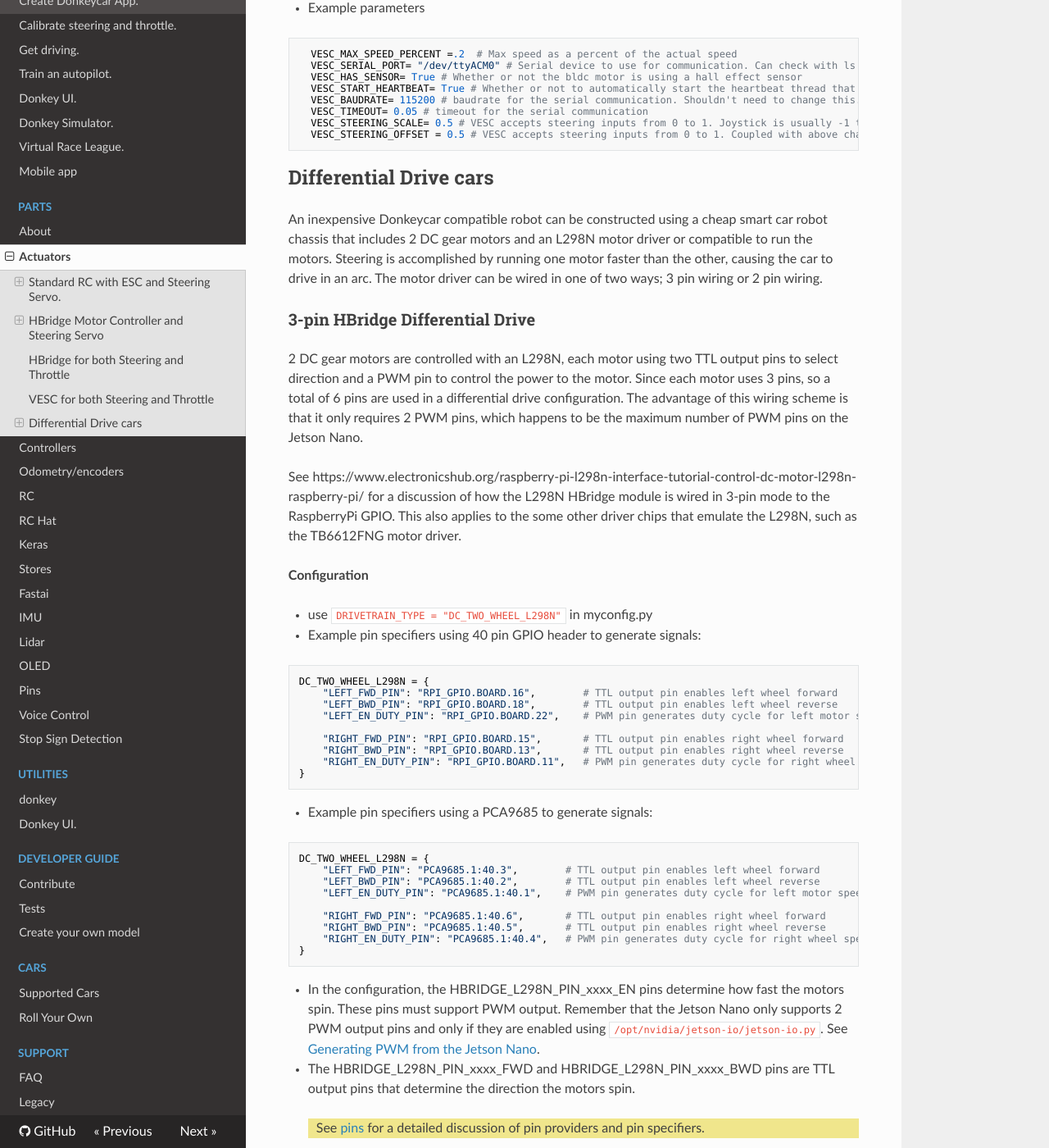
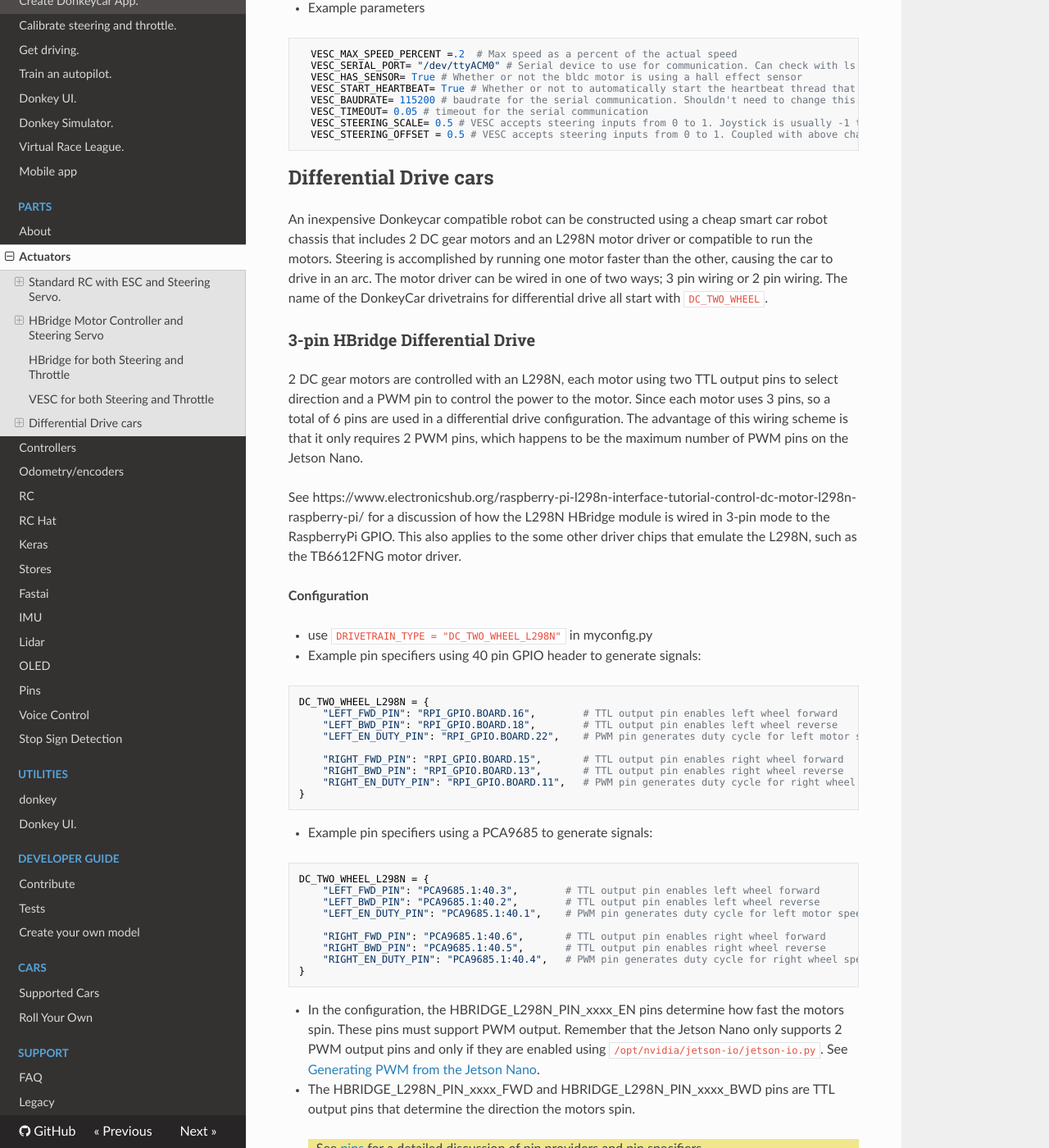
Before and after one commit to autorope/donkeydocs, an MkDocs documentation site: the page built from docs/parts/actuators.md, in a window 1280 px wide and 1400 px high, scrolled down 8005 px. Shown: the whole window at 82% size. Built offline with MkDocs 1.6.1, drawn with Linux system fonts in a browser that asks for light colours; nearby versions of some CDN libraries; some of the changed text lies outside the part shown.

Commit message:
Update actuators.md

````diff
--- a/docs/parts/actuators.md
+++ b/docs/parts/actuators.md
@@ -220,7 +220,7 @@ Requires installation of PyVESC from source for servo control (pip install git+h
 ```
 
 ## Differential Drive cars
-An inexpensive Donkeycar compatible robot can be constructed using a cheap smart car robot chassis that includes 2 DC gear motors and an L298N motor driver or compatible to run the motors.  Steering is accomplished by running one motor faster than the other, causing the car to drive in an arc.  The motor driver can be wired in one of two ways; 3 pin wiring or 2 pin wiring.
+An inexpensive Donkeycar compatible robot can be constructed using a cheap smart car robot chassis that includes 2 DC gear motors and an L298N motor driver or compatible to run the motors.  Steering is accomplished by running one motor faster than the other, causing the car to drive in an arc.  The motor driver can be wired in one of two ways; 3 pin wiring or 2 pin wiring.  The name of the DonkeyCar drivetrains for differential drive all start with `DC_TWO_WHEEL`.
 
 ### 3-pin HBridge Differential Drive
 2 DC gear motors are controlled with an L298N, each motor using two TTL output pins to select direction and a PWM pin to control the power to the motor.  Since each motor uses 3 pins, so a total of 6 pins are used in a differential drive configuration. The advantage of this wiring scheme is that it only requires 2 PWM pins, which happens to be the maximum number of PWM pins on the Jetson Nano.
````
Also changed, not shown: other parts of docs/parts/actuators.md (+2 -2 lines).
